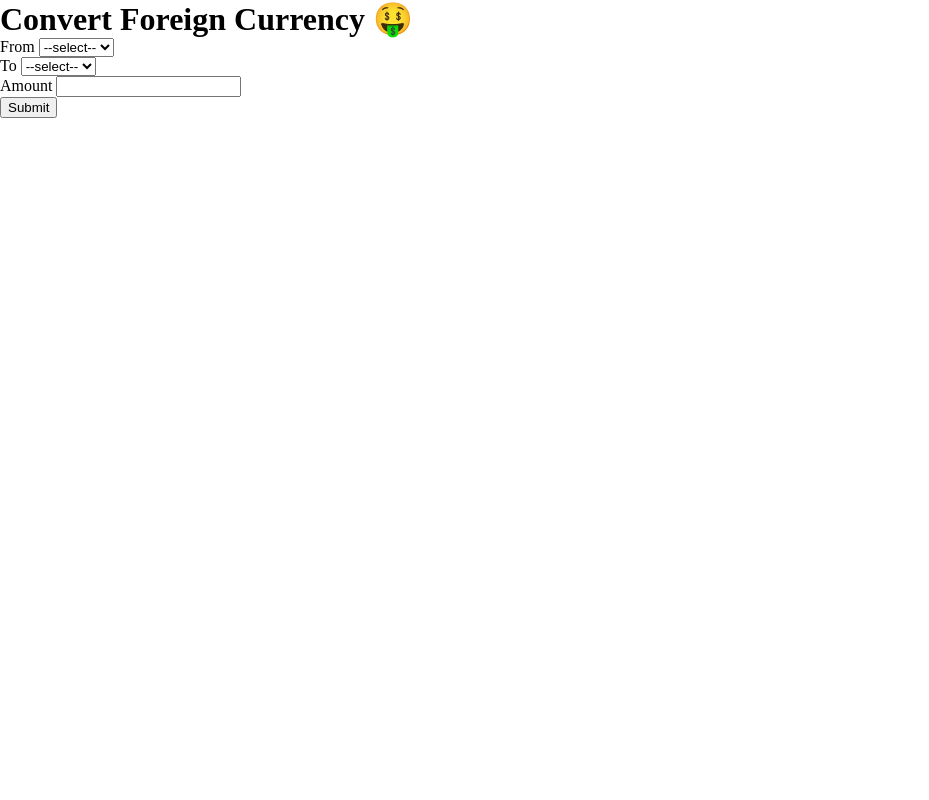
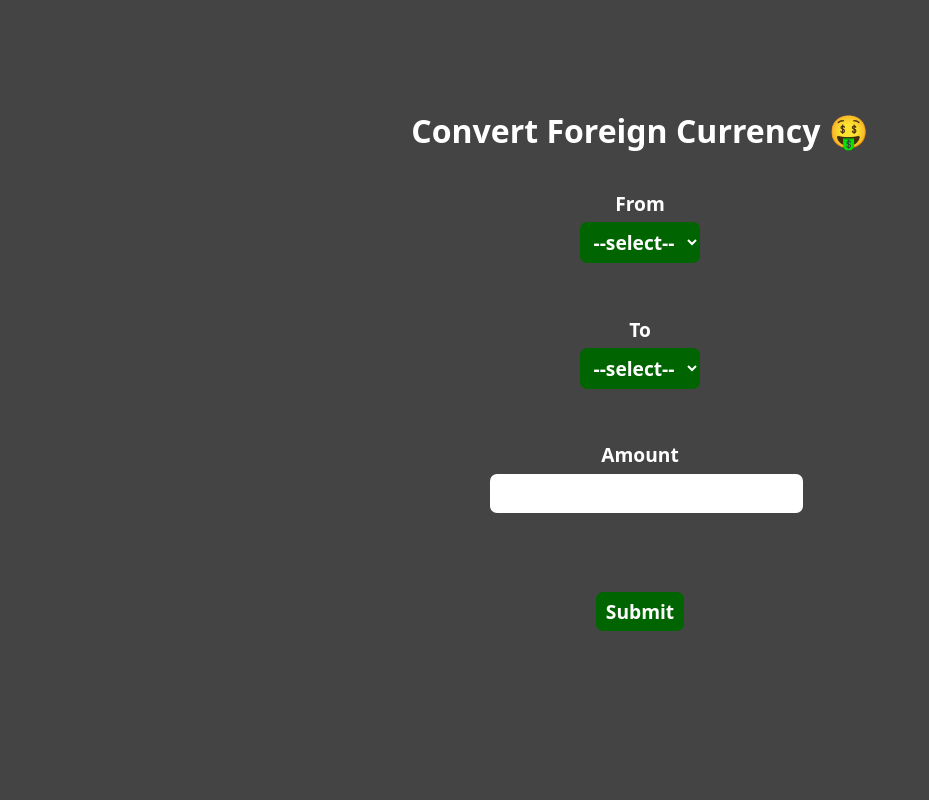
Before and after one commit to theTyster/springboard, a Flask app: template src/templates/start.html in a window 1280 px wide. Shown: the whole page, without its empty margins (0-929 px from the left). Run offline with Flask 2, Linux system fonts and the light colour scheme; the template is opened without the code that fills it, so the values that code supplies are empty.

Commit message:
adds styling.

```diff
--- a/src/static/index.css
+++ b/src/static/index.css
@@ -1 +1,38 @@
-* {margin: 0;} html, body{height: 100%;}
+* {margin: 0; font-family: sans; color: white;}
+html, body{height: 100%; background-color: #444}
+
+h1 { text-align:center; margin-bottom: 1em; }
+
+body{ display: flex; flex-direction: column; }
+
+.vcontainer{ flex:1; }
+
+form{
+  margin: 0 auto;
+  display: block;
+  width: 300px;
+}
+
+form * {
+  margin: 0 auto;
+  display: block;
+  text-align: center;
+  font-size: 1.2em;
+  font-weight: bold;
+  border-radius: 7px;
+  border: none;
+  padding: .3em .5em;
+}
+
+input { color: green; margin-bottom: 1em; }
+select, button{ background-color: darkgreen; color: white; }
+
+select { margin-bottom: 1.3em; }
+
+button { margin: 2em auto; }
+
+span, p{
+  display: inline-block;
+  margin: 0;
+  padding:0;
+}
```
